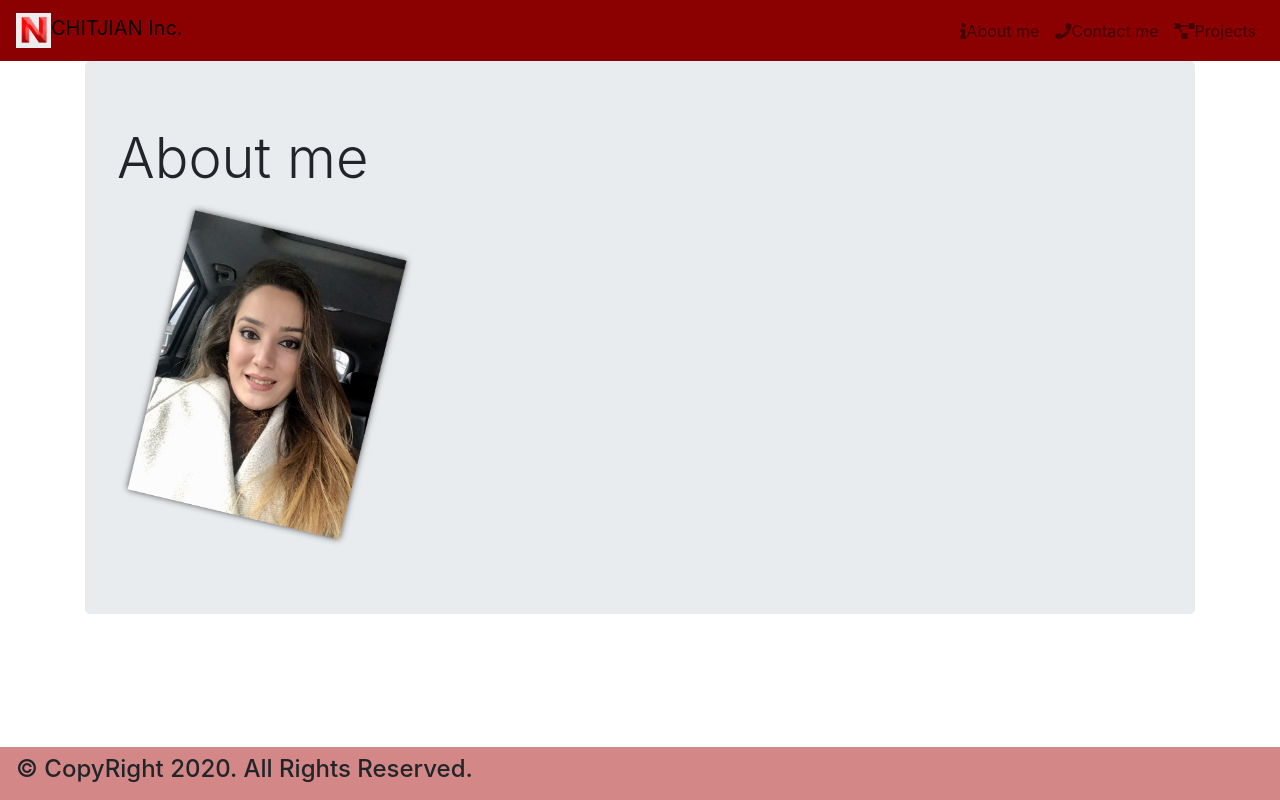
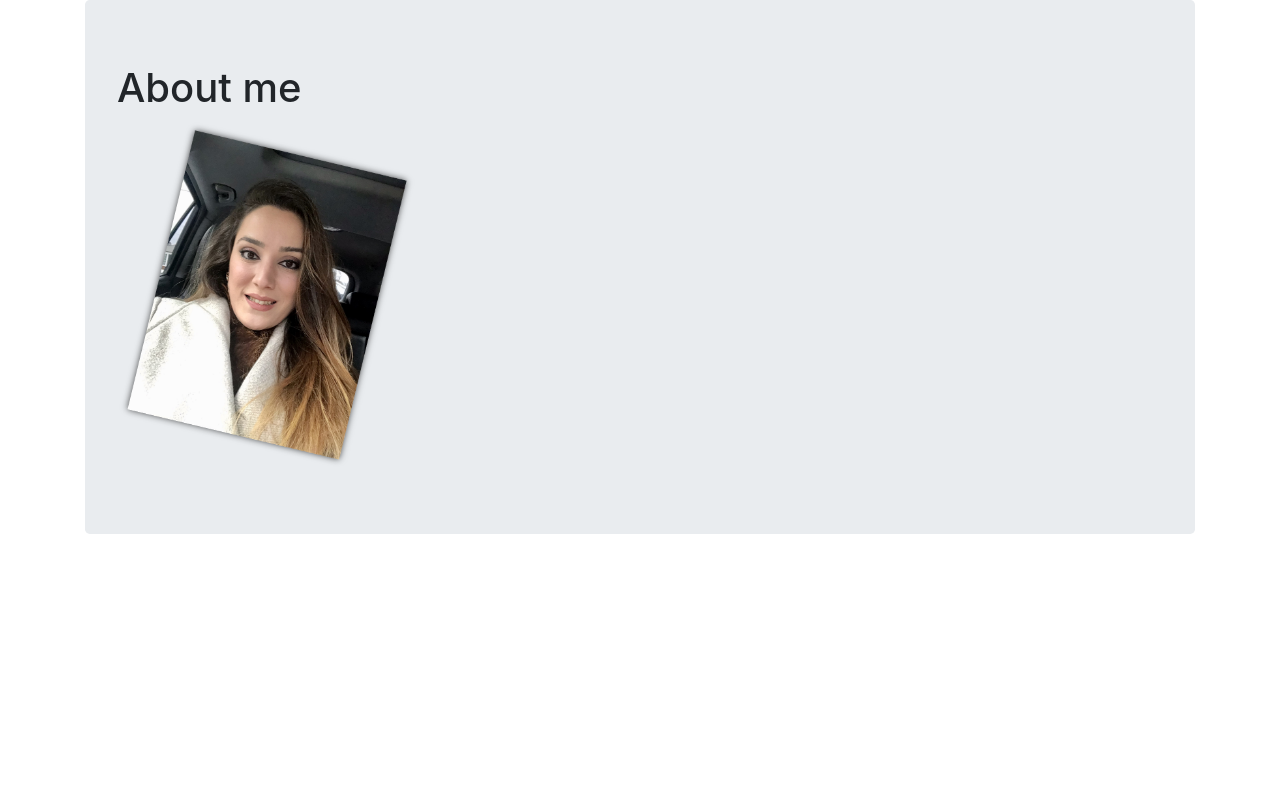
Before and after one commit to noushigchitjian/noushigchitjian-COMP125-M2020-Assignment03-, a website: page index.html in a window 1280 px wide. Drawn offline with nearby package versions, Linux system fonts and the light colour scheme.

Commit message:
index final fixes

```diff
--- a/index.html
+++ b/index.html
@@ -12,58 +12,34 @@
 <body>
 <!--Main navigation-->
 <header>
-  <nav class="navbar navbar-expand-lg navbar-light" style="background-color: darkred">
 
+</header>
 
-        <a class="navbar-brand" href="index.html">
-          <img src="./Assets/images/N-logo.jpg" width="35" height="35" class="d-inline-block align-top" alt="logo" loading="lazy">CHITJIAN Inc.
-        </a>
-
-        <button class="navbar-toggler" type="button" data-toggle="collapse" data-target="#navbarSupportedContent" aria-controls="navbarSupportedContent" aria-expanded="false" aria-label="Toggle navigation">
-          <span class="navbar-toggler-icon"></span>
-        </button>
-
-        <div class="collapse navbar-collapse" id="navbarSupportedContent">
-          <ul class="navbar-nav ml-auto">
-        <li class="nav-item">
-          <a class="nav-link" href="index.html"><i class="fas fa-info"></i>About me </a>
-        </li>
-
-        <li class="nav-item">
-          <a class="nav-link" href="contact.html"><i class="fas fa-phone"></i>Contact me</a>
-        </li>
-
-        <li class="nav-item">
-            <a class="nav-link" href="projects.html"><i class="fas fa-project-diagram"></i>Projects</a>
-        </li>
-
-      </ul>
-    </div>
-  </nav>
-</header>
 <!--Jumbotron -->
 <main>
     <div class="container">
         <div class="jumbotron" id="aboutMeJumbotron">
-            <h1 class="display-4">About me</h1>
+            <h1 class="aboutMe">About me</h1>
 
             <img class="profile" src="./Assets/images/ngars.png"  width="300" height="350"  alt="profile" loading="lazy">
 
+        </div>
+        <div class="side">
+          <p class="aboutMe"></p>
         </div>
     </div>
 </main>
 
 <!--copyright in footer-->
 <footer>
-  <nav class="navbar fixed-bottom navbar-light" style="background-color: rgb(211, 135, 135);">
-      <h4>&copy; CopyRight 2020. All Rights Reserved.</h4>
-  </nav>
+
 </footer>
     <!--JavaScript Section-->
+
     <!--3rd Party Libraries-->
     <script src="./node_modules/jquery/dist/jquery.min.js"></script>
     <script src="./node_modules/bootstrap/dist/js/bootstrap.min.js"></script>
     <!--Custom JS-->
-    <script src="./Scripts/app.js"></script>
+    <script type="module" src="./Scripts/app.js"></script>
 </body>
 </html>
```
